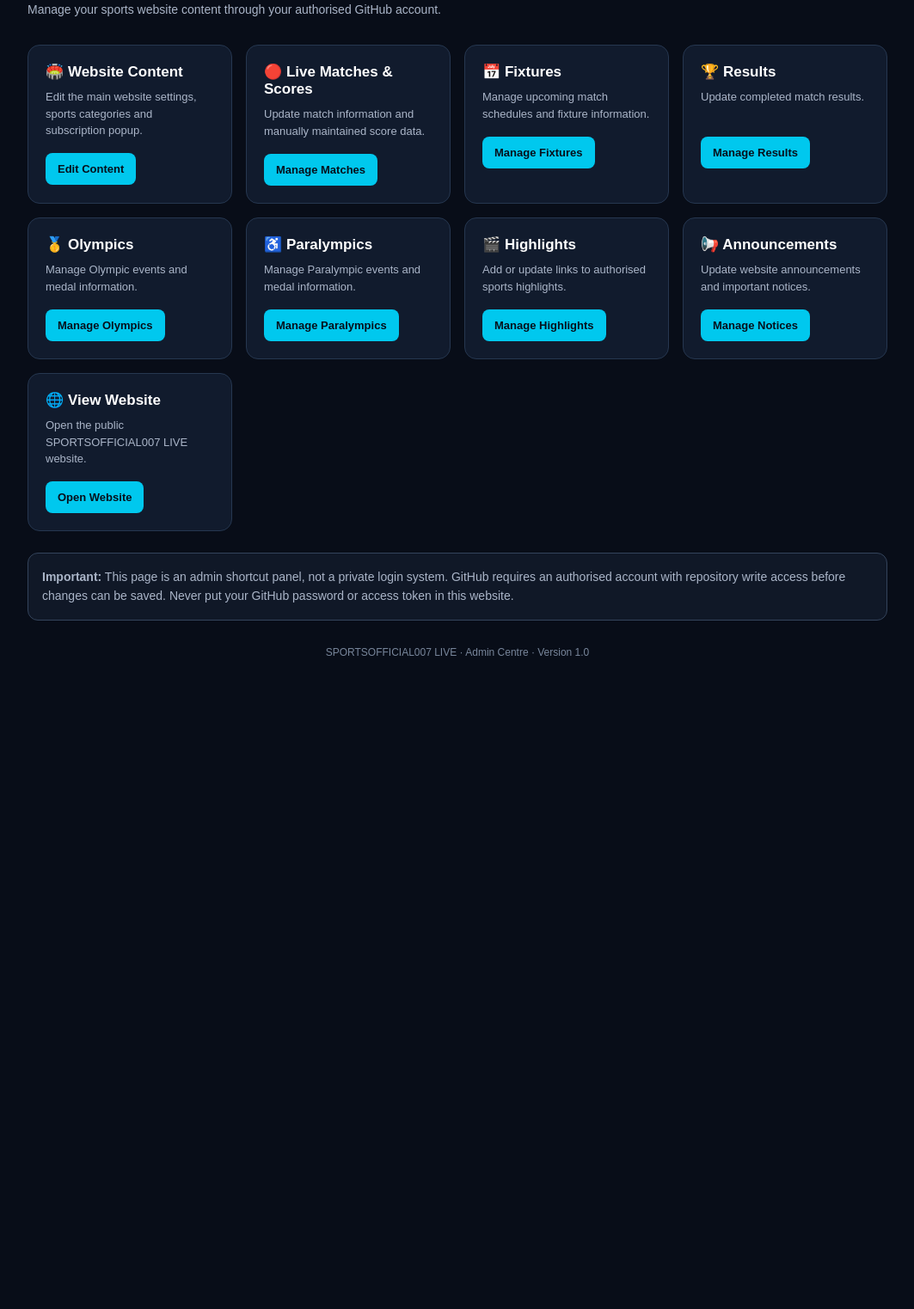
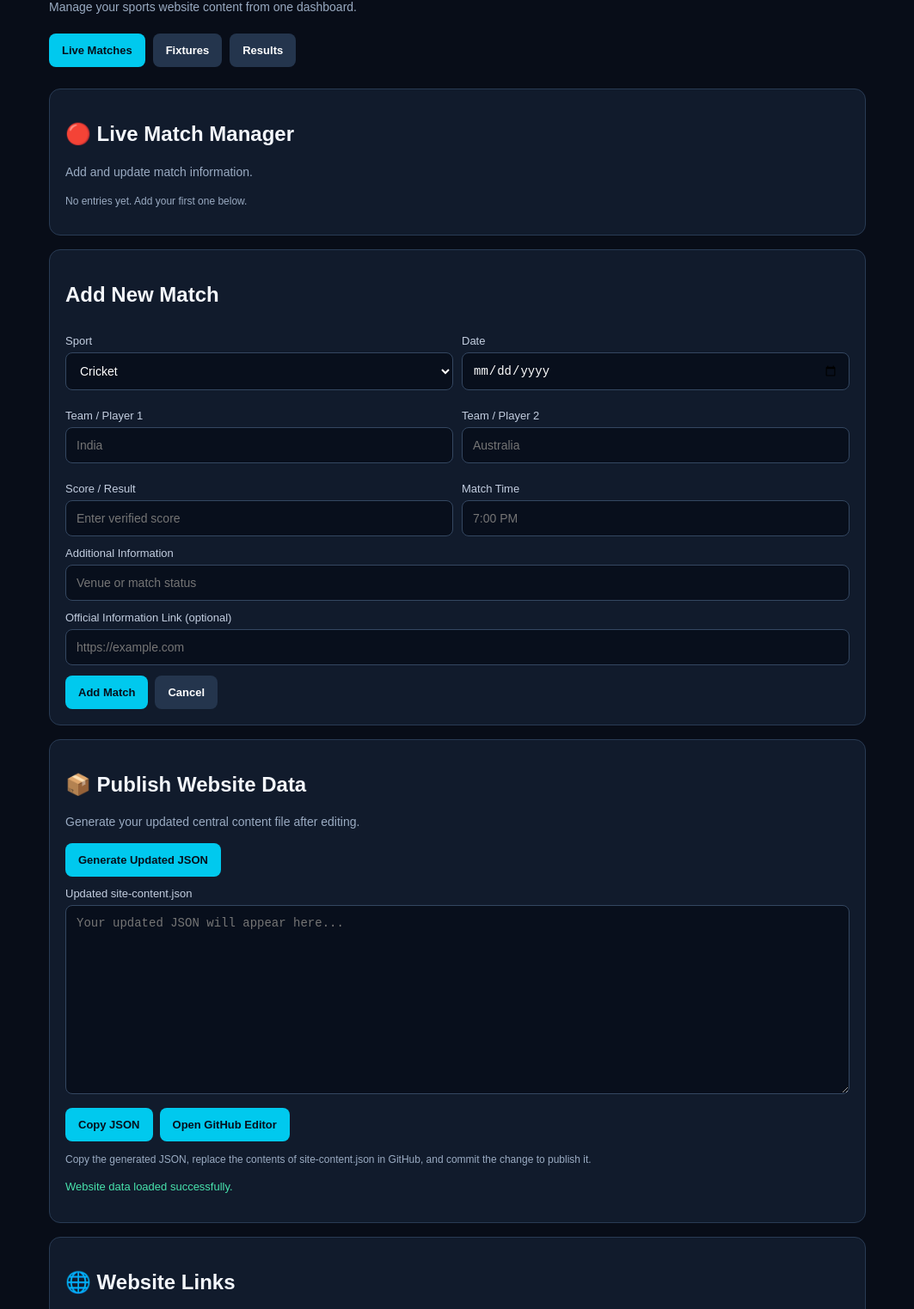
Before and after one commit to Abhimanyu-X-cmyk/SPORTS-OFFICIAL007-LIVE, a plain HTML site: page admin.html in a window 1280 px wide. Shown: the part 106-1629 px from the top of the page at 86% size, without its empty margins (108-1171 px from the left). Before the commit the page ends 924 px from the top, so only its background shows below. Drawn offline with Linux system fonts and the light colour scheme.

Commit message:
Update admin.html

```diff
--- a/admin.html
+++ b/admin.html
@@ -1,105 +1,57 @@
+
 <!DOCTYPE html>
 <html lang="en">
 <head>
 <meta charset="UTF-8">
-  <meta name="viewport" content="width=device-width, initial-scale=1.0">
-  <title>SPORTSOFFICIAL007 LIVE | Admin Centre</title>
+<meta name="viewport" content="width=device-width, initial-scale=1">
+<meta name="theme-color" content="#080d18">
+<title>SPORTSOFFICIAL007 LIVE | Admin</title>
 
 <style>
-    * {
-      box-sizing: border-box;
-      margin: 0;
-      padding: 0;
+*{box-sizing:border-box}
+body{
+ margin:0;background:#080d18;color:#f4f7fc;
+ font-family:Arial,sans-serif;padding:18px
 }
-
-    body {
-      font-family: Arial, sans-serif;
-      background: #080d18;
-      color: #ffffff;
-      padding: 22px;
+header{max-width:950px;margin:15px auto 25px}
+.brand{color:#00d9ff;font-size:12px;font-weight:bold;letter-spacing:2px}
+h1{font-size:27px;margin:12px 0}
+p{color:#9aabc2;line-height:1.5;font-size:14px}
+nav{display:flex;gap:9px;flex-wrap:wrap;margin:20px 0}
+button,a.btn{
+ border:0;border-radius:8px;padding:12px 15px;
+ background:#00c9ee;color:#06101c;font-weight:bold;
+ cursor:pointer;text-decoration:none;font-size:13px
 }
-
-    header {
-      max-width: 1000px;
-      margin: 15px auto 30px;
+button.secondary{background:#24354d;color:white}
+button.danger{background:#52212d;color:#ffb6c0}
+button.active{background:#00c9ee;color:#06101c}
+main{max-width:950px;margin:auto}
+.panel{
+ background:#111b2c;border:1px solid #293b54;
+ padding:18px;border-radius:13px;margin-bottom:16px
 }
-
-    .tag {
-      color: #00d9ff;
-      font-size: 12px;
-      letter-spacing: 3px;
-      font-weight: bold;
+label{display:block;font-size:13px;color:#c3cee0;margin:12px 0 6px}
+input,select,textarea{
+ width:100%;padding:12px;border-radius:8px;
+ border:1px solid #344761;background:#080f1c;
+ color:white;font-size:14px
 }
-
-    h1 {
-      font-size: 27px;
-      margin: 12px 0;
+textarea{min-height:220px;resize:vertical;font-family:monospace}
+.formgrid{display:grid;grid-template-columns:1fr 1fr;gap:10px}
+.entry{
+ border:1px solid #34445c;border-radius:10px;
+ padding:14px;margin-top:12px;background:#0b1422
 }
-
-    header p, .note {
-      color: #aab5c8;
-      line-height: 1.6;
-      font-size: 14px;
-    }
-
-    .grid {
-      max-width: 1000px;
-      margin: auto;
-      display: grid;
-      grid-template-columns: repeat(auto-fit, minmax(220px, 1fr));
-      gap: 16px;
-    }
-
-    .card {
-      background: #111b2d;
-      border: 1px solid #263750;
-      border-radius: 14px;
-      padding: 20px;
-    }
-
-    .card h2 {
-      font-size: 17px;
-      margin-bottom: 9px;
-    }
-
-    .card p {
-      color: #aab5c8;
-      font-size: 13px;
-      line-height: 1.5;
-      min-height: 40px;
-      margin-bottom: 16px;
-    }
-
-    a.button {
-      display: inline-block;
-      background: #00c8ee;
-      color: #06101c;
-      text-decoration: none;
-      font-size: 13px;
-      font-weight: bold;
-      padding: 11px 14px;
-      border-radius: 8px;
-    }
-
-    a.button:hover {
-      background: #ffffff;
-    }
-
-    .note {
-      max-width: 1000px;
-      margin: 25px auto;
-      padding: 16px;
-      border: 1px solid #34445c;
-      border-radius: 12px;
-      background: #101827;
-    }
-
-    footer {
-      max-width: 1000px;
-      margin: 30px auto;
-      color: #78869b;
-      font-size: 12px;
-      text-align: center;
+.entry h3{margin:0 0 8px}
+.actions{display:flex;gap:8px;flex-wrap:wrap;margin-top:12px}
+.small{font-size:12px;color:#9aabc2}
+.hidden{display:none}
+.status{color:#48e2ac;font-size:13px}
+footer{text-align:center;color:#8291a8;padding:25px;font-size:12px}
+@media(max-width:520px){
+ .formgrid{grid-template-columns:1fr}
+ h1{font-size:23px}
 }
 </style>
 </head>
@@ -107,78 +59,349 @@
 <body>
 
 <header>
-    <div class="tag">SPORTSOFFICIAL007 LIVE</div>
+ <div class="brand">SPORTSOFFICIAL007 LIVE</div>
  <h1>Admin Control Centre</h1>
-    <p>Manage your sports website content through your authorised GitHub account.</p>
+ <p>Manage your sports website content from one dashboard.</p>
+ <nav>
+  <button class="active" data-tab="matches">Live Matches</button>
+  <button class="secondary" data-tab="fixtures">Fixtures</button>
+  <button class="secondary" data-tab="results">Results</button>
+ </nav>
 </header>
 
-  <main class="grid">
+<main>
 
-    <section class="card">
-      <h2>🏟️ Website Content</h2>
-      <p>Edit the main website settings, sports categories and subscription popup.</p>
-      <a class="button" href="https://github.com/abhimanyu-x-cmyk/SPORTS-OFFICIAL007-LIVE/edit/main/data/site-content.json" target="_blank">Edit Content</a>
+ <section class="panel">
+  <h2 id="sectionTitle">🔴 Live Match Manager</h2>
+  <p id="sectionDescription">Add and update match information.</p>
+
+  <div id="entries"></div>
  </section>
 
-    <section class="card">
-      <h2>🔴 Live Matches & Scores</h2>
-      <p>Update match information and manually maintained score data.</p>
-      <a class="button" href="https://github.com/abhimanyu-x-cmyk/SPORTS-OFFICIAL007-LIVE/edit/main/data/site-content.json" target="_blank">Manage Matches</a>
+ <section class="panel">
+  <h2 id="formTitle">Add New Match</h2>
+
+  <form id="entryForm">
+   <div class="formgrid">
+    <div>
+     <label for="sport">Sport</label>
+     <select id="sport" required>
+      <option>Cricket</option>
+      <option>Football</option>
+      <option>Basketball</option>
+      <option>Tennis</option>
+      <option>Hockey</option>
+      <option>Badminton</option>
+      <option>Volleyball</option>
+      <option>Swimming</option>
+      <option>Athletics</option>
+      <option>Boxing</option>
+      <option>Wrestling</option>
+      <option>Other Sports</option>
+     </select>
+    </div>
+
+    <div>
+     <label for="date">Date</label>
+     <input id="date" type="date">
+    </div>
+
+    <div>
+     <label for="teamA">Team / Player 1</label>
+     <input id="teamA" required placeholder="India">
+    </div>
+
+    <div>
+     <label for="teamB">Team / Player 2</label>
+     <input id="teamB" required placeholder="Australia">
+    </div>
+
+    <div>
+     <label for="score">Score / Result</label>
+     <input id="score" placeholder="Enter verified score">
+    </div>
+
+    <div>
+     <label for="time">Match Time</label>
+     <input id="time" placeholder="7:00 PM">
+    </div>
+   </div>
+
+   <label for="detail">Additional Information</label>
+   <input id="detail" placeholder="Venue or match status">
+
+   <label for="url">Official Information Link (optional)</label>
+   <input id="url" type="url" placeholder="https://example.com">
+
+   <div class="actions">
+    <button type="submit" id="saveButton">Add Match</button>
+    <button type="button" class="secondary" onclick="resetForm()">Cancel</button>
+   </div>
+  </form>
  </section>
 
-    <section class="card">
-      <h2>📅 Fixtures</h2>
-      <p>Manage upcoming match schedules and fixture information.</p>
-      <a class="button" href="https://github.com/abhimanyu-x-cmyk/SPORTS-OFFICIAL007-LIVE/edit/main/data/site-content.json" target="_blank">Manage Fixtures</a>
+ <section class="panel">
+  <h2>📦 Publish Website Data</h2>
+  <p>Generate your updated central content file after editing.</p>
+
+  <button onclick="generateJSON()">Generate Updated JSON</button>
+
+  <label for="output">Updated site-content.json</label>
+  <textarea id="output" placeholder="Your updated JSON will appear here..." spellcheck="false"></textarea>
+
+  <div class="actions">
+   <button onclick="copyJSON()">Copy JSON</button>
+   <a class="btn" href="https://github.com/abhimanyu-x-cmyk/SPORTS-OFFICIAL007-LIVE/edit/main/data/site-content.json" target="_blank" rel="noopener">Open GitHub Editor</a>
+  </div>
+
+  <p class="small">
+   Copy the generated JSON, replace the contents of site-content.json
+   in GitHub, and commit the change to publish it.
+  </p>
+  <p id="status" class="status" aria-live="polite"></p>
  </section>
 
-    <section class="card">
-      <h2>🏆 Results</h2>
-      <p>Update completed match results.</p>
-      <a class="button" href="https://github.com/abhimanyu-x-cmyk/SPORTS-OFFICIAL007-LIVE/edit/main/data/site-content.json" target="_blank">Manage Results</a>
-    </section>
-
-    <section class="card">
-      <h2>🥇 Olympics</h2>
-      <p>Manage Olympic events and medal information.</p>
-      <a class="button" href="https://github.com/abhimanyu-x-cmyk/SPORTS-OFFICIAL007-LIVE/edit/main/data/site-content.json" target="_blank">Manage Olympics</a>
-    </section>
-
-    <section class="card">
-      <h2>♿ Paralympics</h2>
-      <p>Manage Paralympic events and medal information.</p>
-      <a class="button" href="https://github.com/abhimanyu-x-cmyk/SPORTS-OFFICIAL007-LIVE/edit/main/data/site-content.json" target="_blank">Manage Paralympics</a>
-    </section>
-
-    <section class="card">
-      <h2>🎬 Highlights</h2>
-      <p>Add or update links to authorised sports highlights.</p>
-      <a class="button" href="https://github.com/abhimanyu-x-cmyk/SPORTS-OFFICIAL007-LIVE/edit/main/data/site-content.json" target="_blank">Manage Highlights</a>
-    </section>
-
-    <section class="card">
-      <h2>📢 Announcements</h2>
-      <p>Update website announcements and important notices.</p>
-      <a class="button" href="https://github.com/abhimanyu-x-cmyk/SPORTS-OFFICIAL007-LIVE/edit/main/data/site-content.json" target="_blank">Manage Notices</a>
-    </section>
-
-    <section class="card">
-      <h2>🌐 View Website</h2>
-      <p>Open the public SPORTSOFFICIAL007 LIVE website.</p>
-      <a class="button" href="https://abhimanyu-x-cmyk.github.io/SPORTS-OFFICIAL007-LIVE/" target="_blank">Open Website</a>
+ <section class="panel">
+  <h2>🌐 Website Links</h2>
+  <div class="actions">
+   <a class="btn" href="./" target="_blank">View Website</a>
+   <a class="btn" href="https://github.com/abhimanyu-x-cmyk/SPORTS-OFFICIAL007-LIVE" target="_blank" rel="noopener">Open Repository</a>
+  </div>
  </section>
 
 </main>
 
-  <div class="note">
-    <strong>Important:</strong> This page is an admin shortcut panel, not a private login system.
-    GitHub requires an authorised account with repository write access before changes can be saved.
-    Never put your GitHub password or access token in this website.
-  </div>
+<footer>SPORTSOFFICIAL007 LIVE · Admin Centre V2.0</footer>
 
-  <footer>
-    SPORTSOFFICIAL007 LIVE · Admin Centre · Version 1.0
-  </footer>
+<script>
+const DATA_URL = "./data/site-content.json";
+
+let siteData = null;
+let currentTab = "matches";
+let editingIndex = -1;
+
+const sections = {
+ matches: {
+  title: "🔴 Live Match Manager",
+  description: "Manage live match information and scores.",
+  form: "Add New Match"
+ },
+ fixtures: {
+  title: "📅 Fixtures Manager",
+  description: "Manage upcoming sports fixtures.",
+  form: "Add New Fixture"
+ },
+ results: {
+  title: "🏁 Results Manager",
+  description: "Manage completed match results.",
+  form: "Add New Result"
+ }
+};
+
+const $ = id => document.getElementById(id);
+
+async function initialize() {
+ try {
+  const response = await fetch(DATA_URL, {cache:"no-store"});
+  if (!response.ok) throw new Error("Content file unavailable");
+
+  siteData = await response.json();
+
+  ["matches","fixtures","results"].forEach(key => {
+   if (!Array.isArray(siteData[key])) siteData[key] = [];
+  });
+
+  render();
+  $("status").textContent = "Website data loaded successfully.";
+
+ } catch(error) {
+  $("status").textContent =
+   "Could not load website data. Check the public JSON file.";
+ }
+}
+
+function switchTab(tab) {
+ currentTab = tab;
+ editingIndex = -1;
+
+ document.querySelectorAll("nav button").forEach(button => {
+  const active = button.dataset.tab === tab;
+  button.className = active ? "active" : "secondary";
+ });
+
+ $("sectionTitle").textContent = sections[tab].title;
+ $("sectionDescription").textContent = sections[tab].description;
+ $("formTitle").textContent = sections[tab].form;
+ $("saveButton").textContent =
+  tab === "matches" ? "Add Match" :
+  tab === "fixtures" ? "Add Fixture" : "Add Result";
+
+ resetForm();
+ render();
+}
+
+document.querySelectorAll("nav button").forEach(button => {
+ button.addEventListener("click", () => switchTab(button.dataset.tab));
+});
+
+function render() {
+ const container = $("entries");
+ container.replaceChildren();
+
+ const list = siteData?.[currentTab] || [];
+
+ if (!list.length) {
+  const empty = document.createElement("p");
+  empty.className = "small";
+  empty.textContent = "No entries yet. Add your first one below.";
+  container.appendChild(empty);
+  return;
+ }
+
+ list.forEach((item,index) => {
+  const card = document.createElement("div");
+  card.className = "entry";
+
+  const title = document.createElement("h3");
+  title.textContent = item.title ||
+   [item.teamA,item.teamB].filter(Boolean).join(" vs ") ||
+   item.event || "Sports entry";
+
+  const info = document.createElement("p");
+  info.className = "small";
+  info.textContent = [
+   item.sport,
+   item.score ? "Score: " + item.score : "",
+   item.date,
+   item.time
+  ].filter(Boolean).join(" · ");
+
+  const actions = document.createElement("div");
+  actions.className = "actions";
+
+  const edit = document.createElement("button");
+  edit.textContent = "Edit";
+  edit.onclick = () => editEntry(index);
+
+  const remove = document.createElement("button");
+  remove.textContent = "Delete";
+  remove.className = "danger";
+  remove.onclick = () => deleteEntry(index);
+
+  actions.append(edit,remove);
+  card.append(title,info,actions);
+  container.appendChild(card);
+ });
+}
+
+$("entryForm").addEventListener("submit", event => {
+ event.preventDefault();
+
+ if (!siteData) {
+  $("status").textContent = "Website data has not loaded.";
+  return;
+ }
+
+ const item = {
+  sport: $("sport").value,
+  teamA: $("teamA").value.trim(),
+  teamB: $("teamB").value.trim(),
+  score: $("score").value.trim(),
+  date: $("date").value,
+  time: $("time").value.trim(),
+  detail: $("detail").value.trim(),
+  url: $("url").value.trim()
+ };
+
+ if (item.url) {
+  try {
+   if (new URL(item.url).protocol !== "https:") {
+    throw new Error("Use a secure HTTPS link.");
+   }
+  } catch(error) {
+   $("status").textContent = "Please enter a valid HTTPS link.";
+   return;
+  }
+ }
+
+ if (editingIndex >= 0) {
+  siteData[currentTab][editingIndex] = item;
+ } else {
+  siteData[currentTab].push(item);
+ }
+
+ resetForm();
+ render();
+
+ $("status").textContent =
+  "Entry updated in this dashboard. Generate JSON to publish it.";
+});
+
+function editEntry(index) {
+ const item = siteData[currentTab][index];
+
+ editingIndex = index;
+ $("formTitle").textContent = "Edit Entry";
+ $("saveButton").textContent = "Save Changes";
+
+ $("sport").value = item.sport || "Cricket";
+ $("teamA").value = item.teamA || "";
+ $("teamB").value = item.teamB || "";
+ $("score").value = item.score || "";
+ $("date").value = item.date || "";
+ $("time").value = item.time || "";
+ $("detail").value = item.detail || "";
+ $("url").value = item.url || "";
+
+ $("entryForm").scrollIntoView({behavior:"smooth"});
+}
+
+function deleteEntry(index) {
+ if (!confirm("Delete this entry from the dashboard?")) return;
+
+ siteData[currentTab].splice(index,1);
+ resetForm();
+ render();
+
+ $("status").textContent =
+  "Entry deleted from this dashboard. Generate JSON to publish it.";
+}
+
+function resetForm() {
+ editingIndex = -1;
+ $("entryForm").reset();
+ $("formTitle").textContent = sections[currentTab].form;
+ $("saveButton").textContent =
+  currentTab === "matches" ? "Add Match" :
+  currentTab === "fixtures" ? "Add Fixture" : "Add Result";
+}
+
+function generateJSON() {
+ if (!siteData) {
+  $("status").textContent = "Load website data first.";
+  return;
+ }
+
+ $("output").value = JSON.stringify(siteData,null,2);
+ $("status").textContent =
+  "Updated JSON generated. Copy it and publish through GitHub.";
+}
+
+async function copyJSON() {
+ if (!$("output").value) generateJSON();
+
+ try {
+  await navigator.clipboard.writeText($("output").value);
+  $("status").textContent = "JSON copied. Now paste it into GitHub.";
+ } catch(error) {
+  $("output").select();
+  $("status").textContent =
+   "Select and copy the JSON manually.";
+ }
+}
+
+initialize();
+</script>
 
 </body>
 </html>
```
Lines whose indentation alone changed are shown as unchanged.
